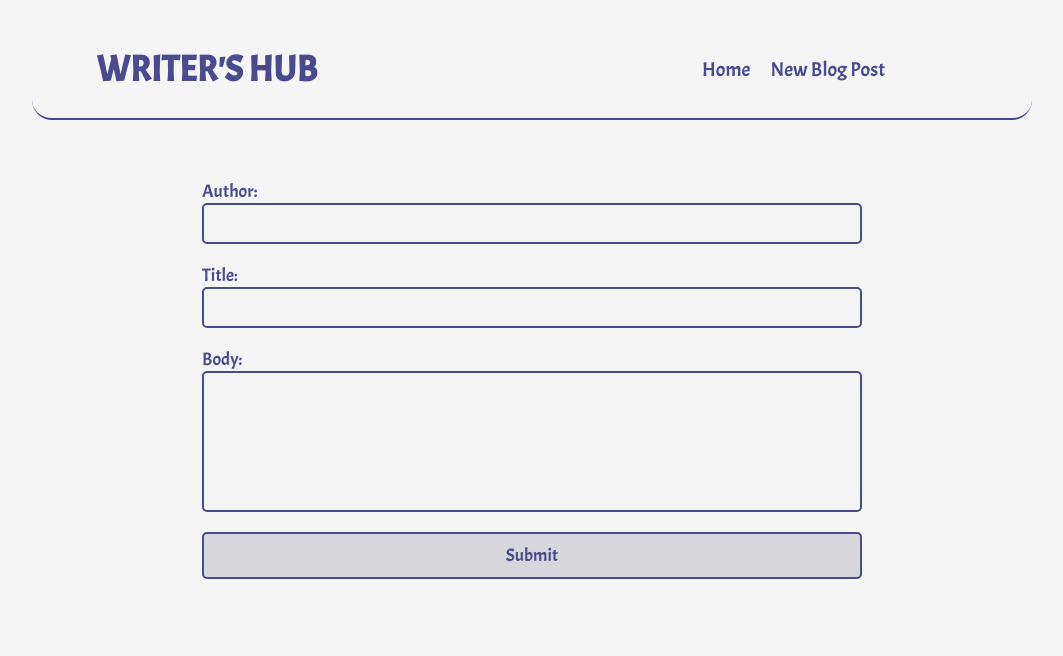
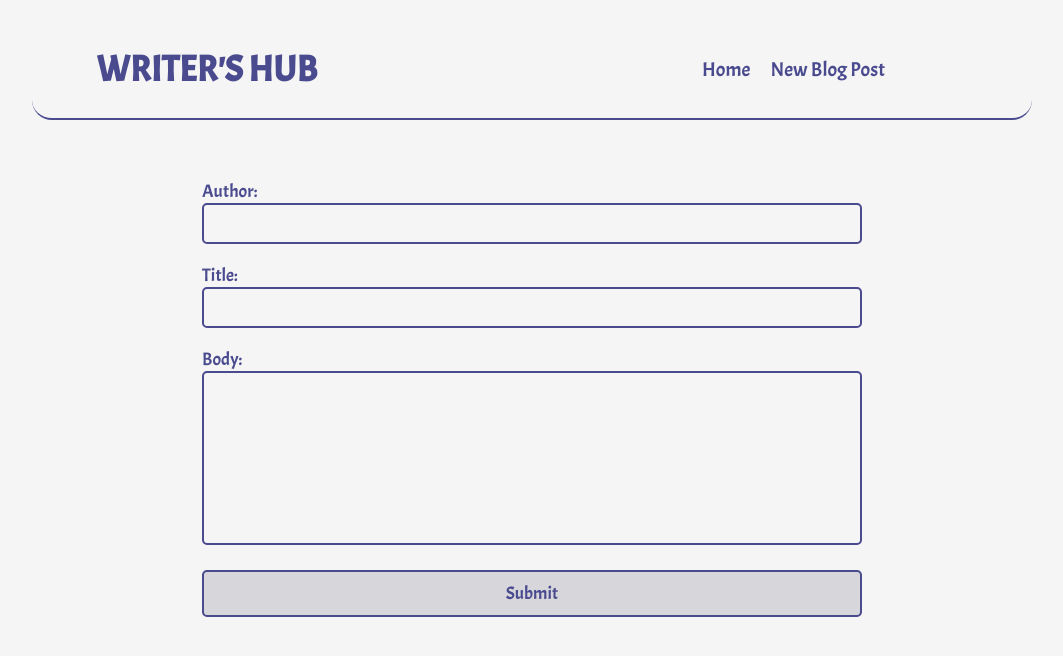
Before and after one commit to Neemahj/simple_blogsite, a React (Create React App) app: page /new-blog in a window 1280 px wide. Shown: the top 656 px of the page, without its empty margins (108-1171 px from the left). Built offline with nearby package versions, Linux system fonts and the light colour scheme.

Commit message:
Added a textarea

```diff
--- a/src/App.css
+++ b/src/App.css
@@ -61,17 +61,22 @@ label{
   border: 2px solid rgb(74, 74, 143);
   padding: 10px;
   border-radius: 5px;
+  color: rgb(74, 74, 143)
 }
 
 input:focus{
   outline: none;
 }
 
-.body input[type=text]{
+.body textarea{
   border: 2px solid rgb(74, 74, 143);
-  padding: 60px;
   border-radius: 5px;
-  color:rgb(74, 74, 143)
+  resize: none;
+  color: rgb(74, 74, 143);
+}
+
+.body textarea:focus{
+  outline: none;
 }
 
 button.submit-post{
--- a/src/Components/NewBlog.js
+++ b/src/Components/NewBlog.js
@@ -2,9 +2,10 @@ import axios from 'axios';
 import React, { useState } from 'react';
 
 const CreatePost = () =>{
-  const [name, setName] = useState([]);
-  const [title, setTitle] = useState([]);
-  const [content, setContent] = useState([]);
+  const [name, setName] = useState("");
+  const [title, setTitle] = useState("");
+  const [content, setContent] = useState("");
+  console.log(name);
 
   const handleSubmit = (e) => {
     e.preventDefault();
@@ -29,9 +30,8 @@ const CreatePost = () =>{
         </label>
       </div>
       <div className="body">
-        <label for="body">Body:
-          <input type="text" id="body" onChange={(e)=> setContent(e.target.value)}/>
-        </label>
+        <label for="body">Body:</label>
+        <textarea col="30" rows='10' onChange={(e)=> setContent(e.target.value)}></textarea>
       </div>
       <button  className="submit-post">Submit</button>
     </form>
```
